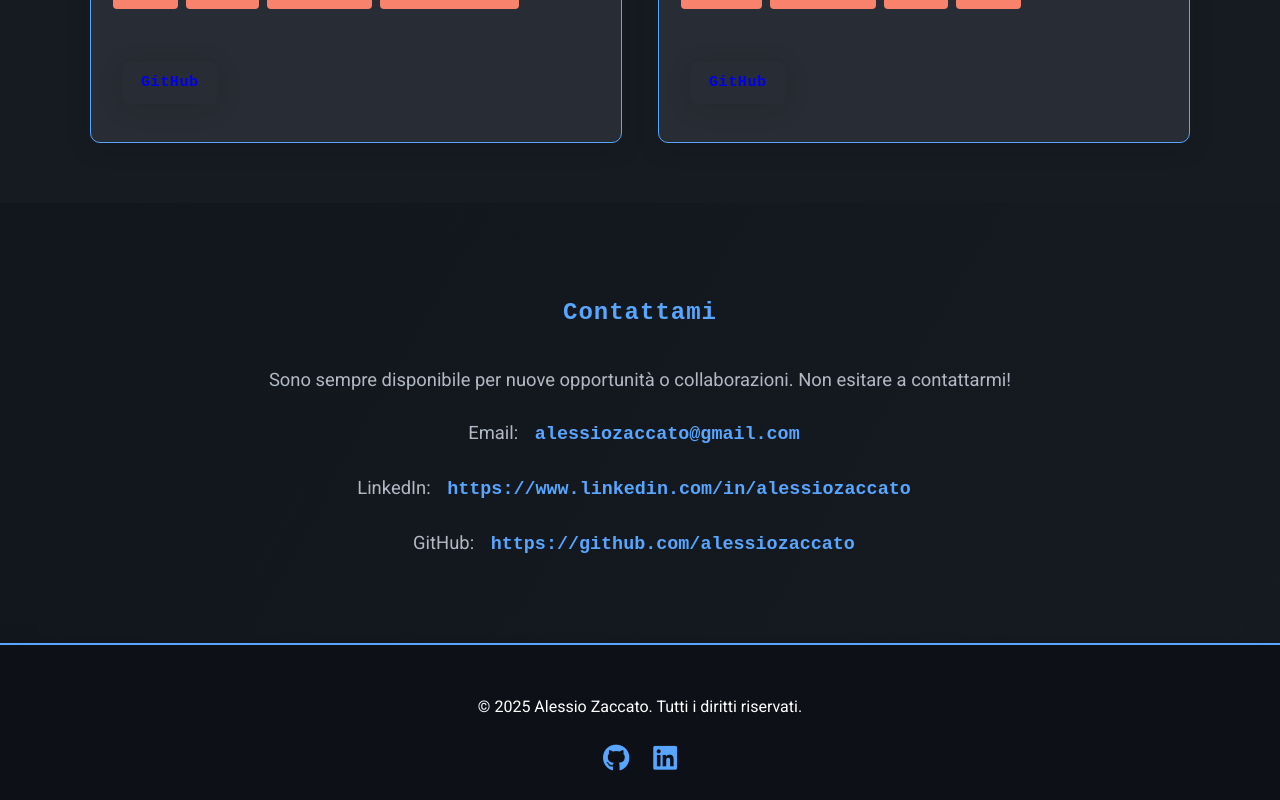
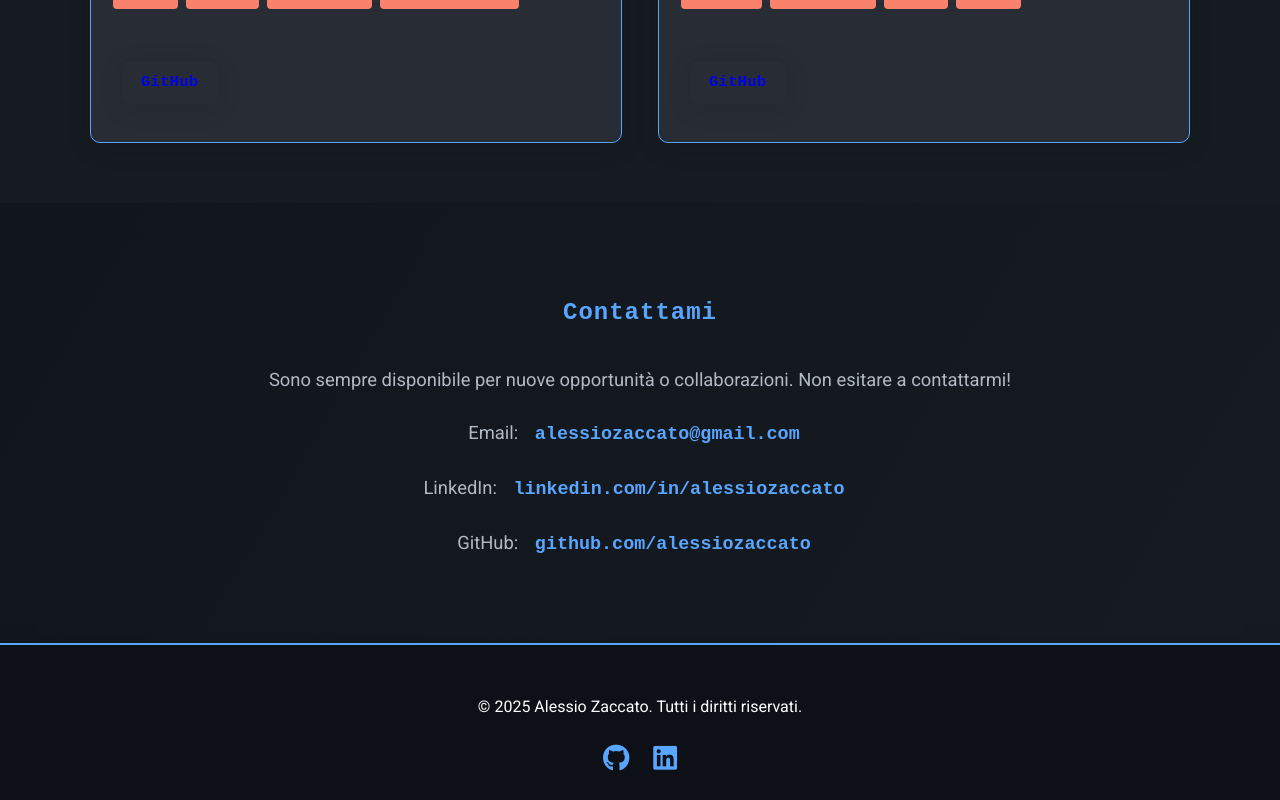
Before and after one commit to alessiozaccato/alessiozaccato.github.io, a React (Vite) app: page / in a window 1280 px wide. Shown: the part 2306-3106 px from the top of the page. Built offline with nearby package versions, Linux system fonts and the light colour scheme.

Commit message:
FIX: update LinkedIn and GitHub links to display user-friendly URLs in contact section

```diff
--- a/src/sections/Contacts.jsx
+++ b/src/sections/Contacts.jsx
@@ -8,8 +8,8 @@ function Contact() {
                 <p>Sono sempre disponibile per nuove opportunità o collaborazioni. Non esitare a contattarmi!</p>
                 <div className="contact-links">
                     <p>Email: <a href="mailto:alessiozaccato@gmail.com">alessiozaccato@gmail.com</a></p>
-                    <p>LinkedIn: <a href="https://www.linkedin.com/in/alessiozaccato" target="_blank" rel="noopener noreferrer">https://www.linkedin.com/in/alessiozaccato</a></p>
-                    <p>GitHub: <a href="https://github.com/alessiozaccato" target="_blank" rel="noopener noreferrer">https://github.com/alessiozaccato</a></p>
+                    <p>LinkedIn: <a href="https://www.linkedin.com/in/alessiozaccato" target="_blank" rel="noopener noreferrer">linkedin.com/in/alessiozaccato</a></p>
+                    <p>GitHub: <a href="https://github.com/alessiozaccato" target="_blank" rel="noopener noreferrer">github.com/alessiozaccato</a></p>
                     {/* Potresti aggiungere anche Twitter, un numero di telefono, ecc. */}
                 </div>
                 {/* Esempio di un form di contatto semplice (richiede un backend o un servizio come Formspree) */}
```
